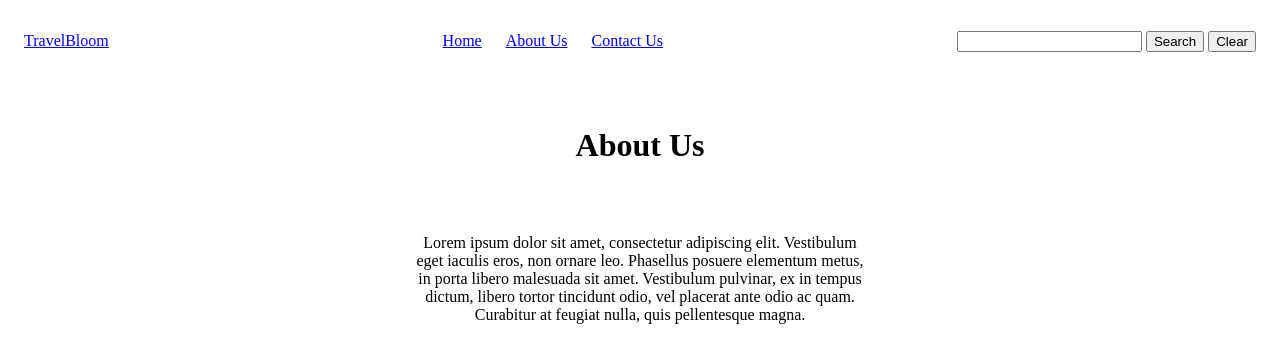
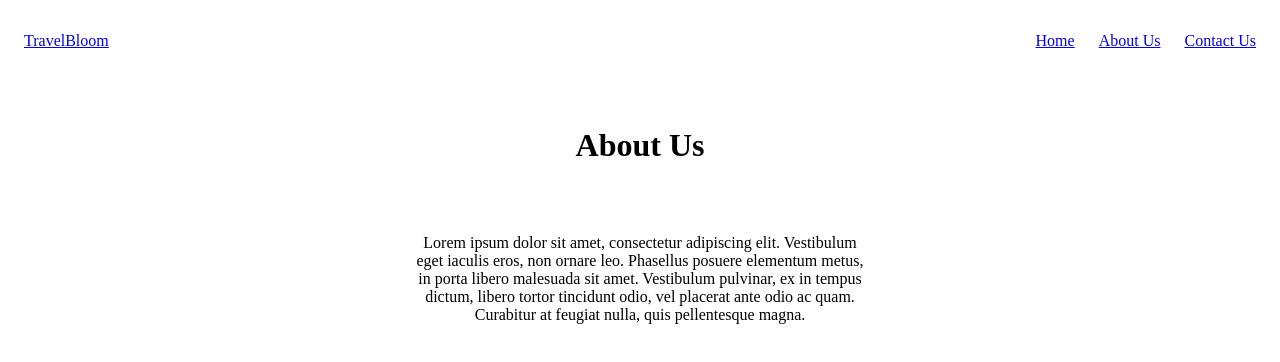
Before and after one commit to jakartee/travelbloom, a plain HTML site: page about.html in a window 1280 px wide. Drawn offline with Linux system fonts and the light colour scheme.

Commit message:
Update about.html

```diff
--- a/about.html
+++ b/about.html
@@ -28,14 +28,6 @@
             </ul>
         </nav>
 
-        <div>
-            <form action="#">
-                <input type="search" name="search" id="search">
-
-                <button type="submit">Search</button>
-                <button type="reset">Clear</button>
-            </form>
-        </div>
     </header>
 
     <main>
```
